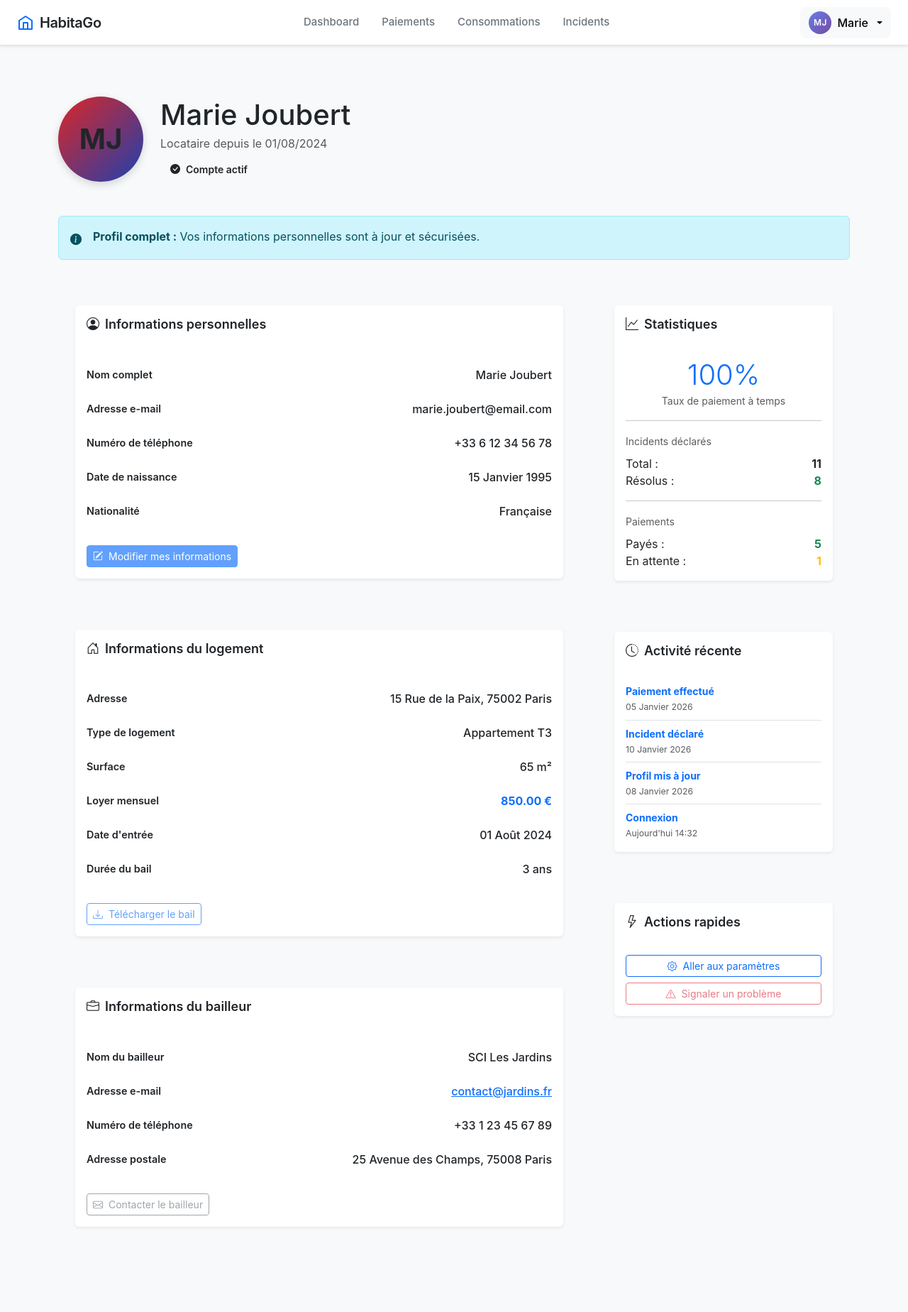
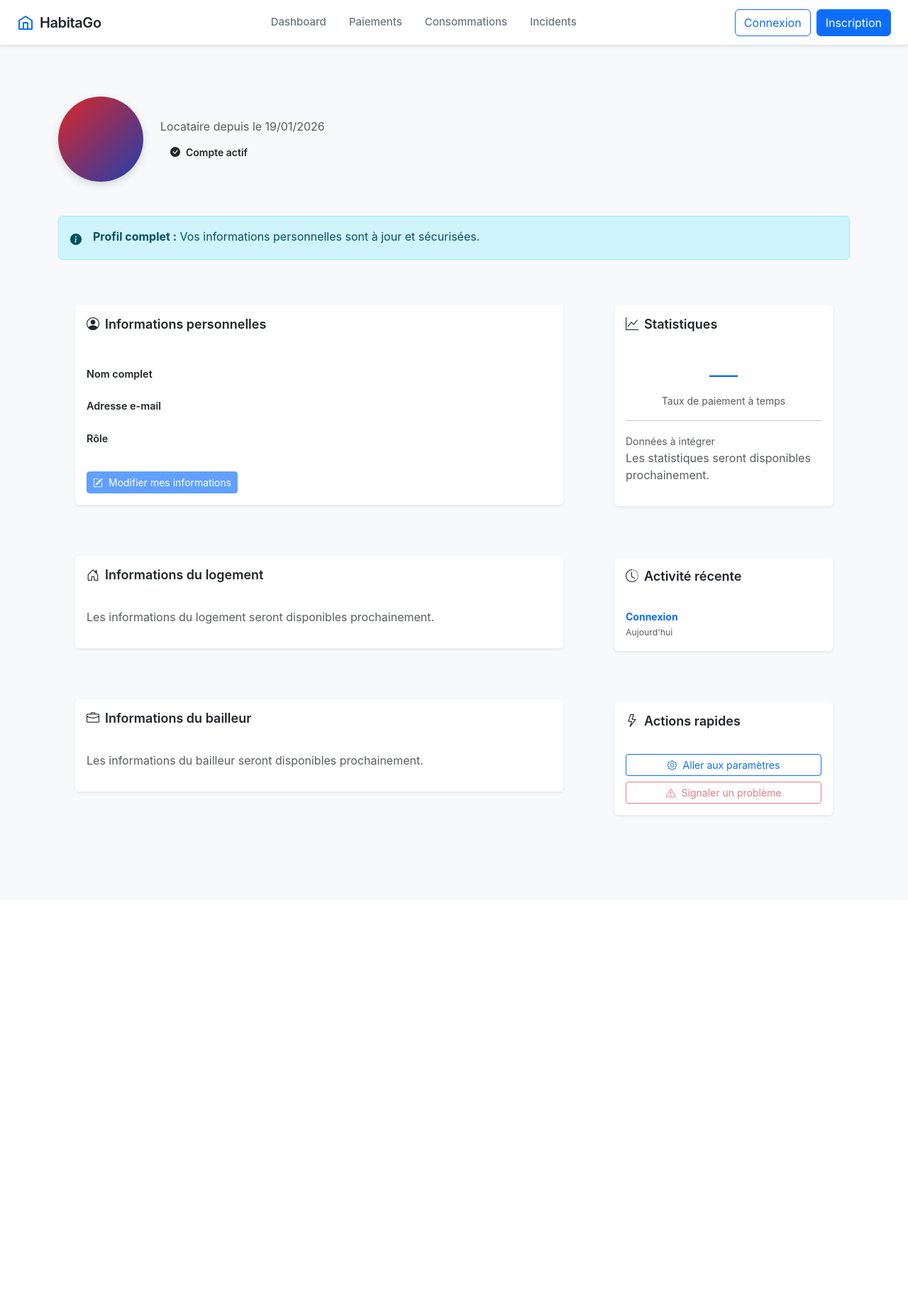
Before and after one commit to Kadiga6/HabitaLife, a Symfony app: template templates/profile/index.html.twig in a window 1280 px wide. Shown: the whole page at 71% size. After the commit the page ends 1151 px from the top, so only its background shows below. Run offline with Twig, Linux system fonts and the light colour scheme; the template is opened without the code that fills it, so the values that code supplies are empty; some libraries are stand-ins or nearby versions.

Commit message:
pages connexion/inscription

```diff
--- a/src/Controller/DashboardController.php
+++ b/src/Controller/DashboardController.php
@@ -8,7 +8,7 @@
 
 class DashboardController extends AbstractController
 {
-    #[Route('/', name: 'dashboard')]
+    #[Route('/dashboard', name: 'app_dashboard')]
     public function index(): Response
     {
         return $this->render('dashboard/index.html.twig');
--- a/src/Controller/ProfileController.php
+++ b/src/Controller/ProfileController.php
@@ -6,10 +6,13 @@
 use Symfony\Bundle\FrameworkBundle\Controller\AbstractController;
 use Symfony\Component\HttpFoundation\Response;
 use Symfony\Component\Routing\Attribute\Route;
+use Symfony\Component\Security\Http\Attribute\IsGranted;
 
+#[Route('/profile')]
+#[IsGranted('ROLE_USER')]
 class ProfileController extends AbstractController
 {
-    #[Route('/profile', name: 'profile')]
+    #[Route('', name: 'profile')]
     public function index(): Response
     {
         // Données fictives de l'utilisateur
--- a/templates/partials/navbar.html.twig
+++ b/templates/partials/navbar.html.twig
@@ -2,7 +2,7 @@
 <nav class="navbar navbar-expand-lg navbar-light bg-white border-bottom shadow-sm sticky-top">
     <div class="container-fluid px-4">
         {# Logo / Brand #}
-        <a class="navbar-brand d-flex align-items-center" href="{{ path('dashboard') }}">
+        <a class="navbar-brand d-flex align-items-center" href="{{ path('app_dashboard') }}">
             <svg width="24" height="24" viewBox="0 0 24 24" fill="none" xmlns="http://www.w3.org/2000/svg" class="me-2">
                 <path d="M12 3L3 9V21H21V9L12 3Z" stroke="currentColor" stroke-width="2" stroke-linecap="round" stroke-linejoin="round" fill="none"/>
                 <path d="M9 21V12H15V21" stroke="currentColor" stroke-width="2" stroke-linecap="round" stroke-linejoin="round"/>
@@ -17,7 +17,7 @@
         <div class="collapse navbar-collapse" id="navbarContent">
             <ul class="navbar-nav mx-auto mb-2 mb-lg-0">
                 <li class="nav-item">
-                    <a class="nav-link px-3 {{ app.request.attributes.get('_route') starts with 'dashboard' ? 'active' : '' }}" href="{{ path('dashboard') }}">
+                    <a class="nav-link px-3 {{ app.request.attributes.get('_route') starts with 'app_dashboard' ? 'active' : '' }}" href="{{ path('app_dashboard') }}">
                         Dashboard
                     </a>
                 </li>
@@ -43,13 +43,25 @@
 
 
                 {# Dropdown compte utilisateur #}
+               {% if app.user %}
     <div class="dropdown">
-                    <button class="btn btn-light dropdown-toggle d-flex align-items-center gap-2 border-0" type="button" id="userMenu" data-bs-toggle="dropdown" aria-expanded="false">
+        <button class="btn btn-light dropdown-toggle d-flex align-items-center gap-2 border-0"
+                type="button"
+                id="userMenu"
+                data-bs-toggle="dropdown"
+                aria-expanded="false">
+
             <div class="avatar-circle">
-                            <span class="avatar-initials">MJ</span>
+                <span class="avatar-initials">
+                    {{ app.user.initials }}
+                </span>
             </div>
-                        <span class="d-none d-md-inline">Marie</span>
+
+            <span class="d-none d-md-inline">
+                {{ app.user.prenom }}
+            </span>
         </button>
+
         <ul class="dropdown-menu dropdown-menu-end shadow" aria-labelledby="userMenu">
             <li>
                 <a class="dropdown-item" href="{{ path('profile') }}">
@@ -65,12 +77,23 @@
                 <hr class="dropdown-divider">
             </li>
             <li>
-                            <a class="dropdown-item text-danger" href="#" onclick="return false;">
+                <a class="dropdown-item text-danger" href="{{ path('app_logout') }}">
                     <i class="bi bi-box-arrow-right me-2"></i>Se déconnecter
                 </a>
             </li>
         </ul>
     </div>
+{% else %}
+    <div class="d-flex gap-2">
+        <a href="{{ path('app_login') }}" class="btn btn-outline-primary">
+            Connexion
+        </a>
+        <a href="{{ path('app_register') }}" class="btn btn-primary">
+            Inscription
+        </a>
+    </div>
+{% endif %}
+
             </div>
         </div>
     </div>
--- a/templates/profile/index.html.twig
+++ b/templates/profile/index.html.twig
@@ -1,13 +1,15 @@
-{% extends 'base.html.twig' %} {% block title %}Mon Profil - HabitaGo{% endblock %} {% block body %}
+{% extends 'base.html.twig' %}
+{% block title %}Mon Profil - HabitaGo{% endblock %}
+{% block body %}
 <div class="container my-5">
     {# En-tête #}
     <div class="row mb-4">
         <div class="col-12">
             <div class="d-flex align-items-center gap-4 mb-4">
-                <div class="avatar-lg">MJ</div>
+                <div class="avatar-lg">{{ app.user.initials }}</div>
                 <div>
-                    <h1 class="mb-1">Marie Joubert</h1>
-                    <p class="text-muted mb-2">Locataire depuis le 01/08/2024</p>
+                    <h1 class="mb-1">{{ app.user.prenom }} {{ app.user.nom }}</h1>
+                    <p class="text-muted mb-2">Locataire depuis le {{ app.user.dateCreation|date('d/m/Y') }}</p>
                     <span class="status-badge">
                         <i class="bi bi-check-circle-fill"></i>
                         Compte actif
@@ -42,23 +44,15 @@
 
                         <div class="info-row">
                             <span class="info-label">Nom complet</span>
-                            <span class="info-value">Marie Joubert</span>
+                            <span class="info-value">{{ app.user.prenom }} {{ app.user.nom }}</span>
                         </div>
                         <div class="info-row">
                             <span class="info-label">Adresse e-mail</span>
-                            <span class="info-value">marie.joubert@email.com</span>
+                            <span class="info-value">{{ app.user.email }}</span>
                         </div>
                         <div class="info-row">
-                            <span class="info-label">Numéro de téléphone</span>
-                            <span class="info-value">+33 6 12 34 56 78</span>
-                        </div>
-                        <div class="info-row">
-                            <span class="info-label">Date de naissance</span>
-                            <span class="info-value">15 Janvier 1995</span>
-                        </div>
-                        <div class="info-row">
-                            <span class="info-label">Nationalité</span>
-                            <span class="info-value">Française</span>
+                            <span class="info-label">Rôle</span>
+                            <span class="info-value">{{ app.user.role }}</span>
                         </div>
 
                         <div class="mt-4">
@@ -77,37 +71,8 @@
                         <h5 class="profile-section-title mb-4">
                             <i class="bi bi-house-door me-2"></i>Informations du logement
                         </h5>
-
-                        <div class="info-row">
-                            <span class="info-label">Adresse</span>
-                            <span class="info-value">15 Rue de la Paix, 75002 Paris</span>
-                        </div>
-                        <div class="info-row">
-                            <span class="info-label">Type de logement</span>
-                            <span class="info-value">Appartement T3</span>
-                        </div>
-                        <div class="info-row">
-                            <span class="info-label">Surface</span>
-                            <span class="info-value">65 m²</span>
-                        </div>
-                        <div class="info-row">
-                            <span class="info-label">Loyer mensuel</span>
-                            <span class="info-value fw-bold text-primary">850.00 €</span>
-                        </div>
-                        <div class="info-row">
-                            <span class="info-label">Date d'entrée</span>
-                            <span class="info-value">01 Août 2024</span>
-                        </div>
-                        <div class="info-row">
-                            <span class="info-label">Durée du bail</span>
-                            <span class="info-value">3 ans</span>
-                        </div>
-
-                        <div class="mt-4">
-                            <button class="btn btn-outline-primary btn-sm" disabled>
-                                <i class="bi bi-download me-2"></i>Télécharger le bail
-                            </button>
-                        </div>
+                        {# À intégrer selon votre modèle de données #}
+                        <p class="text-muted">Les informations du logement seront disponibles prochainement.</p>
                     </div>
                 </div>
             </div>
@@ -119,31 +84,8 @@
                         <h5 class="profile-section-title mb-4">
                             <i class="bi bi-briefcase me-2"></i>Informations du bailleur
                         </h5>
-
-                        <div class="info-row">
-                            <span class="info-label">Nom du bailleur</span>
-                            <span class="info-value">SCI Les Jardins</span>
-                        </div>
-                        <div class="info-row">
-                            <span class="info-label">Adresse e-mail</span>
-                            <span class="info-value">
-                                <a href="mailto:contact@jardins.fr">contact@jardins.fr</a>
-                            </span>
-                        </div>
-                        <div class="info-row">
-                            <span class="info-label">Numéro de téléphone</span>
-                            <span class="info-value">+33 1 23 45 67 89</span>
-                        </div>
-                        <div class="info-row">
-                            <span class="info-label">Adresse postale</span>
-                            <span class="info-value">25 Avenue des Champs, 75008 Paris</span>
-                        </div>
-
-                        <div class="mt-4">
-                            <button class="btn btn-outline-secondary btn-sm" disabled>
-                                <i class="bi bi-envelope me-2"></i>Contacter le bailleur
-                            </button>
-                        </div>
+                        {# À intégrer selon votre modèle de données #}
+                        <p class="text-muted">Les informations du bailleur seront disponibles prochainement.</p>
                     </div>
                 </div>
             </div>
@@ -160,36 +102,15 @@
                         </h5>
 
                         <div class="text-center mb-3">
-                            <div class="display-6 text-primary">100%</div>
+                            <div class="display-6 text-primary">—</div>
                             <small class="text-muted">Taux de paiement à temps</small>
                         </div>
 
                         <hr>
 
-                        <div class="mb-3">
-                            <small class="text-muted">Incidents déclarés</small>
-                            <div class="d-flex justify-content-between align-items-center mt-2">
-                                <span>Total :</span>
-                                <strong>11</strong>
-                            </div>
-                            <div class="d-flex justify-content-between align-items-center">
-                                <span>Résolus :</span>
-                                <strong class="text-success">8</strong>
-                            </div>
-                        </div>
-
-                        <hr>
-
                         <div>
-                            <small class="text-muted">Paiements</small>
-                            <div class="d-flex justify-content-between align-items-center mt-2">
-                                <span>Payés :</span>
-                                <strong class="text-success">5</strong>
-                            </div>
-                            <div class="d-flex justify-content-between align-items-center">
-                                <span>En attente :</span>
-                                <strong class="text-warning">1</strong>
-                            </div>
+                            <small class="text-muted">Données à intégrer</small>
+                            <p class="text-muted">Les statistiques seront disponibles prochainement.</p>
                         </div>
                     </div>
                 </div>
@@ -204,21 +125,9 @@
                         </h5>
 
                         <div class="small">
-                            <div class="mb-2 pb-2 border-bottom">
-                                <div class="text-primary fw-bold">Paiement effectué</div>
-                                <small class="text-muted">05 Janvier 2026</small>
-                            </div>
-                            <div class="mb-2 pb-2 border-bottom">
-                                <div class="text-primary fw-bold">Incident déclaré</div>
-                                <small class="text-muted">10 Janvier 2026</small>
-                            </div>
-                            <div class="mb-2 pb-2 border-bottom">
-                                <div class="text-primary fw-bold">Profil mis à jour</div>
-                                <small class="text-muted">08 Janvier 2026</small>
-                            </div>
                             <div>
                                 <div class="text-primary fw-bold">Connexion</div>
-                                <small class="text-muted">Aujourd'hui 14:32</small>
+                                <small class="text-muted">Aujourd'hui</small>
                             </div>
                         </div>
                     </div>
```
Also changed, not shown: src/Controller/AuthController.php (added, +132 -0 lines), src/Controller/HomeController.php (added, +16 -0 lines), src/Entity/Utilisateur.php (+33 -3 lines), templates/connexion/index.html.twig (added, +111 -0 lines), templates/inscription/index.html.twig (added, +191 -0 lines), 1 other file. Lines whose indentation alone changed are shown as unchanged.
